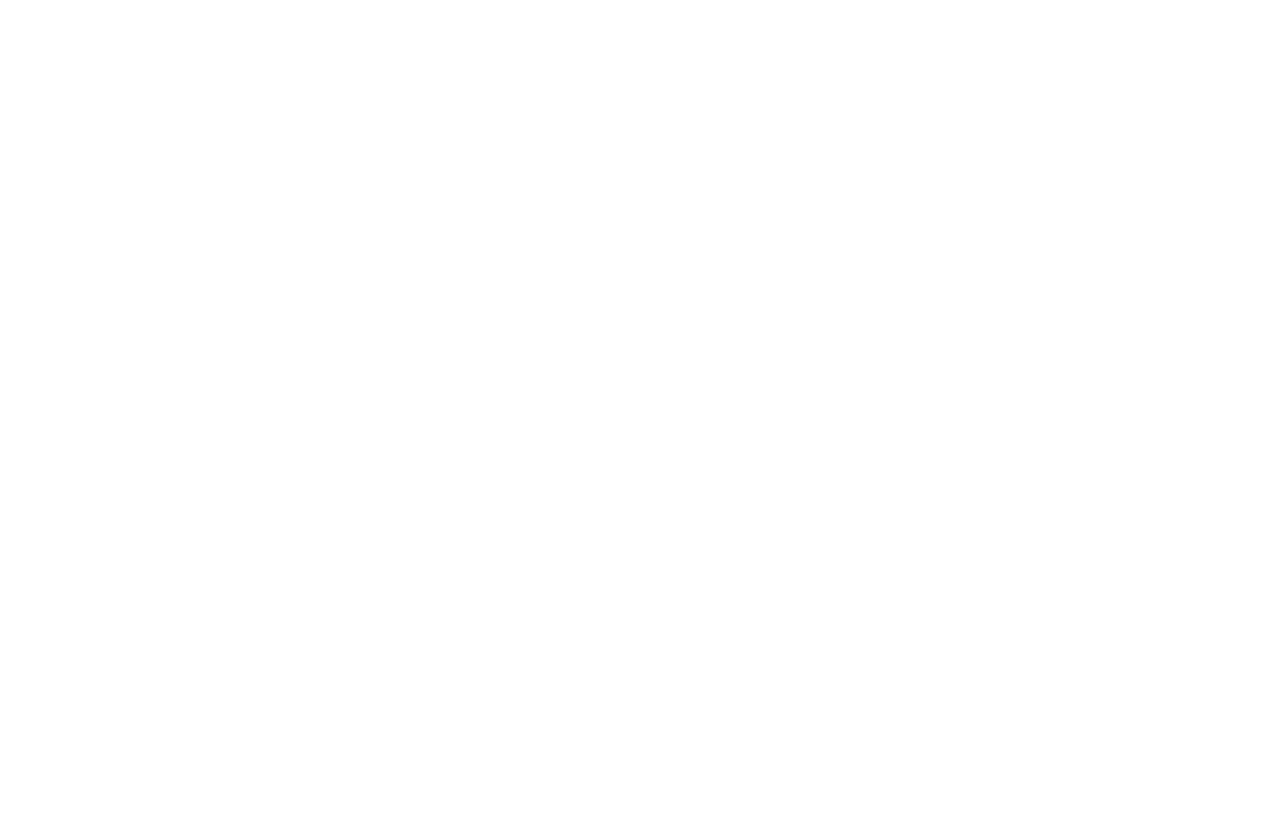
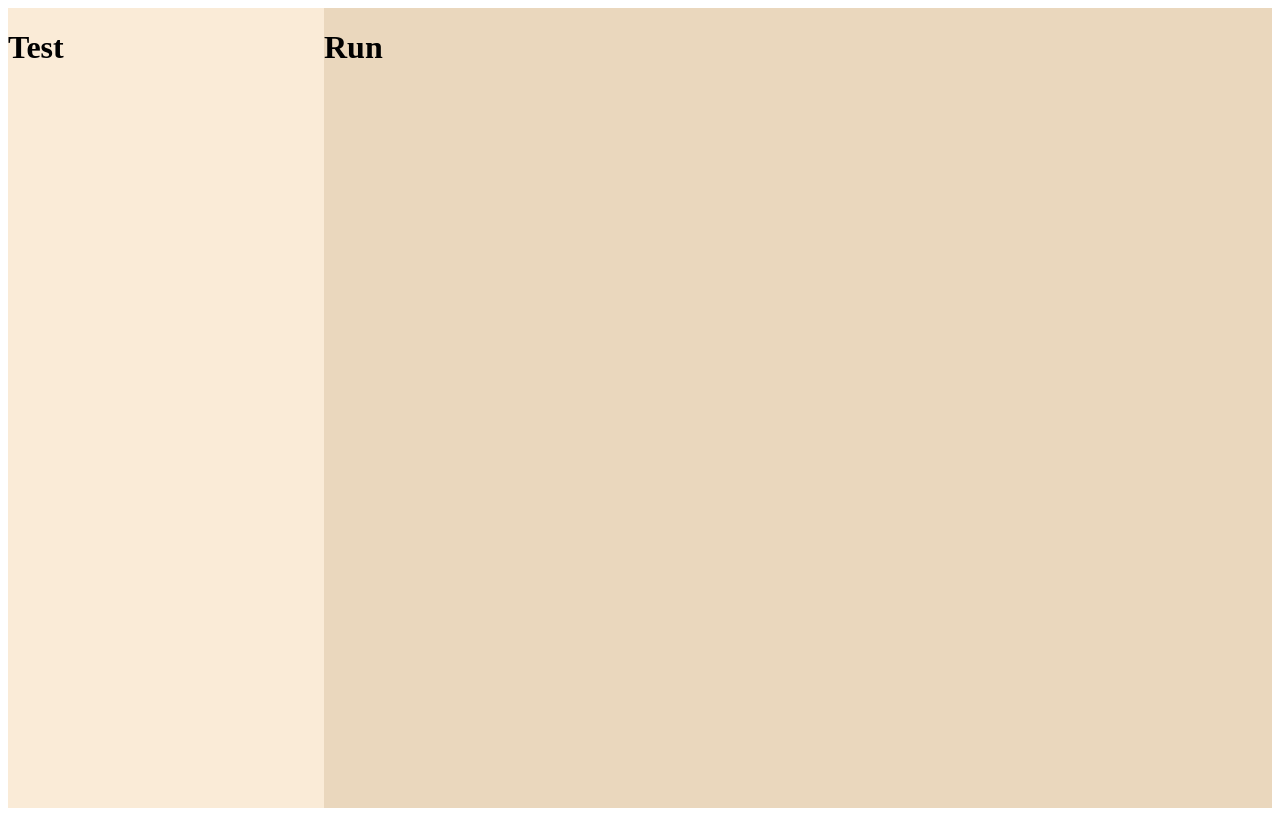
Before and after one commit to Garratta0829/Todo-List, a website built with webpack: page src/index.html in a window 1280 px wide. Built offline with nearby package versions, Linux system fonts and the light colour scheme.

Commit message:
added style.css and basic styling

```diff
--- a/src/index.html
+++ b/src/index.html
@@ -4,9 +4,10 @@
     <meta charset="UTF-8">
     <meta http-equiv="X-UA-Compatible" content="IE=edge">
     <meta name="viewport" content="width=device-width, initial-scale=1.0">
-    <title>Document</title>
+    <title>Todo List</title>
 </head>
 <body>
-
+    <div id="panel"></div>
+    <div id="board"></div>
 </body>
 </html>
--- a/src/index.js
+++ b/src/index.js
@@ -0,0 +1,18 @@
+import './style.css';
+
+
+const panel = document.getElementById('panel')
+const board = document.getElementById('board')
+const test = document.createElement('h1')
+test.innerHTML = 'Test'
+panel.appendChild(test)
+
+const run = document.createElement('h1')
+run.innerHTML = 'Run'
+board.appendChild(run)
+
+function logConsole() {
+    console.log('yo')
+}
+
+logConsole()
--- /dev/null
+++ b/src/style.css
@@ -0,0 +1,18 @@
+body {
+    display: flex;
+    flex-direction: row;
+}
+
+#panel {
+    /* border: 2px solid blue; */
+    width: 25vw;
+    height: 100vh;
+    background-color: antiquewhite;
+}
+
+#board {
+    /* border: 2px solid red; */
+    width: 75vw;
+    height: 100vh;
+    background-color: rgb(234, 215, 189);
+}
```
